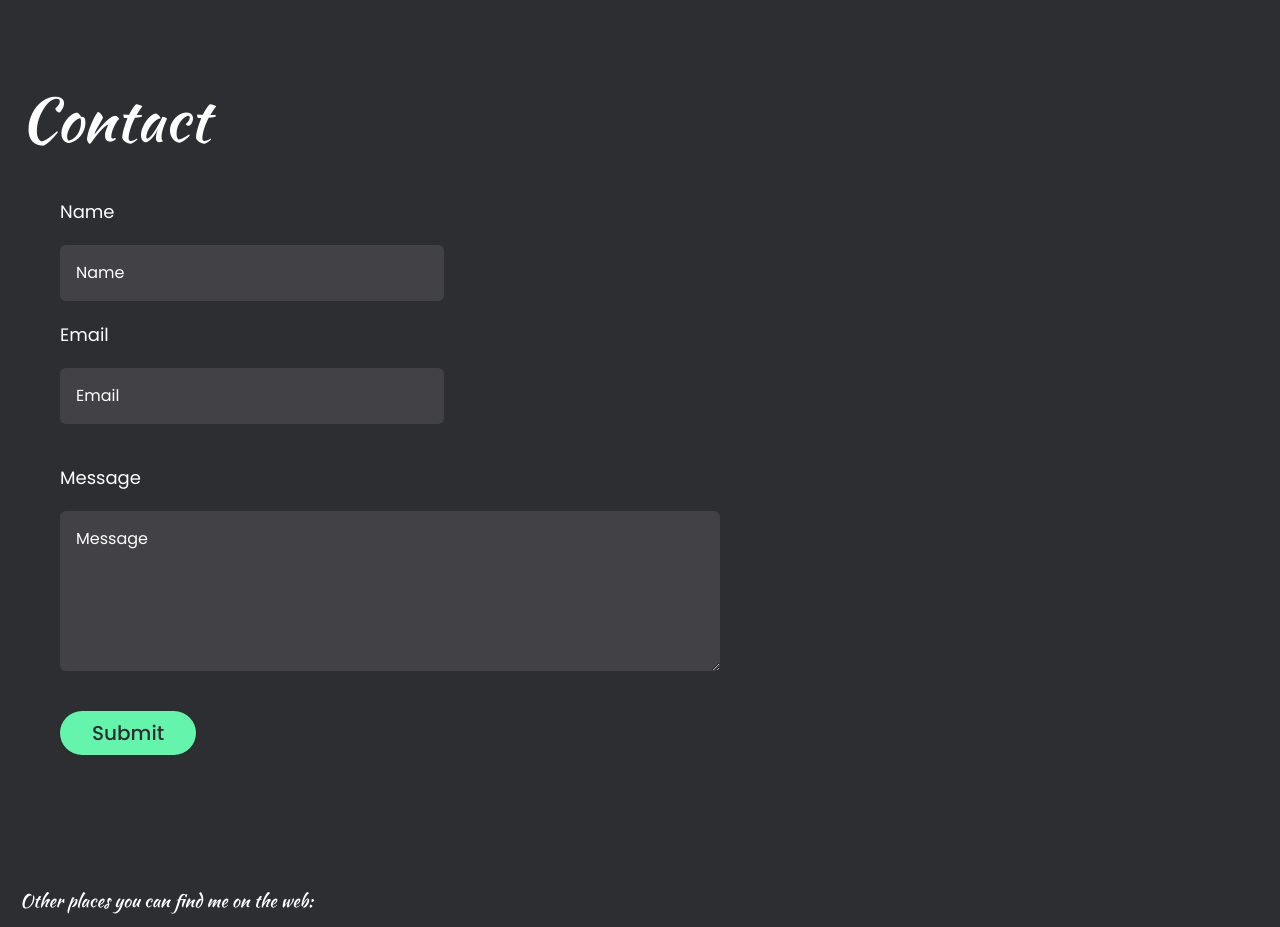
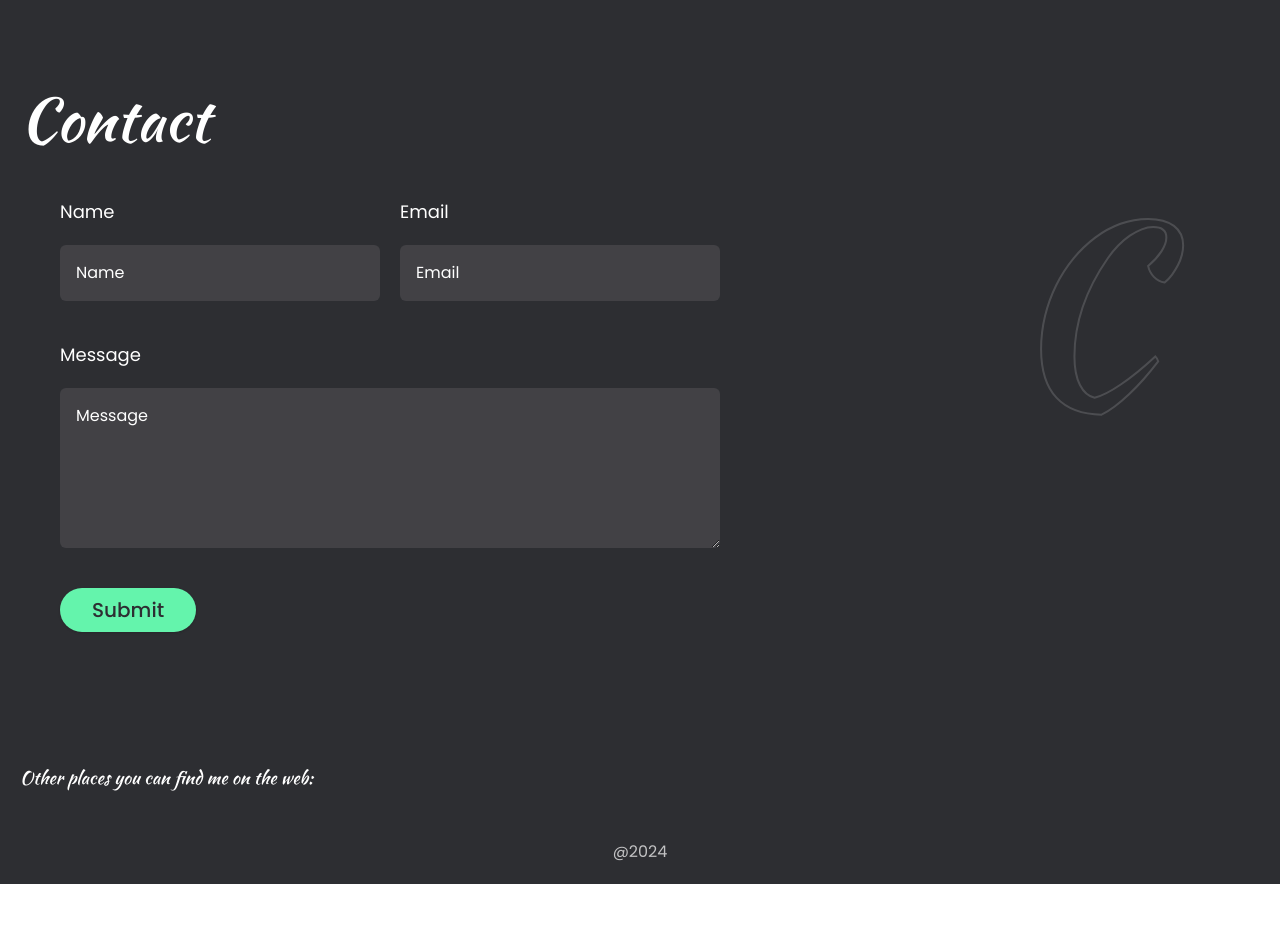
Before and after one commit to DaramolaD/saas_portfolio, a Next.js app: page / in a window 1280 px wide. Shown: the part 3620-4547 px from the top of the page. After the commit the page ends 4504 px from the top, so only its background shows below. Built offline with nearby package versions, Linux system fonts and the light colour scheme.

Commit message:
contact-container-fixed

```diff
--- a/components/Contact.jsx
+++ b/components/Contact.jsx
@@ -8,9 +8,9 @@ const Contact = () => {
     <div className="bg-bg1-normal w-full h-fit flex justify-center py-28" id="contact">
       <div className="relative max-w-screen-2xl gap-12 w-full flex items-start flex-col px-5">
         <SectionHeader>Contact</SectionHeader>
-        <div className="grid md:pl-10 gap-10 max-w-[700px] w-full">
+        <div className="grid pl-0 md:pl-10 gap-10 max-w-[700px] w-full">
           <div className="flex w-full flex-wrap gap-5">
-            <div className="flex flex-1 flex-col w-full max-w-sm item-start gap-5">
+            <div className="flex flex-1 flex-col w-full item-start gap-5">
               <label
                 htmlFor="name"
                 className="text-lg leading-normal text-white"
@@ -21,10 +21,10 @@ const Contact = () => {
                 id="name"
                 type="text"
                 placeholder="Name"
-                className="p-4 rounded-md bg-bg2-400 text-white placeholder-white"
+                className="p-4 rounded-md bg-bg2-400 w-full text-white placeholder-white"
               />
             </div>
-            <div className="flex flex-1 flex-col w-full max-w-sm item-start gap-5">
+            <div className="flex flex-1 flex-col w-full item-start gap-5">
               <label
                 htmlFor="email"
                 className="text-lg leading-normal text-white"
@@ -35,7 +35,7 @@ const Contact = () => {
                 id="email"
                 type="email"
                 placeholder="Email"
-                className="p-4 rounded-md bg-bg2-400 text-white placeholder-white"
+                className="p-4 rounded-md bg-bg2-400 w-full text-white placeholder-white"
               />
             </div>
           </div>
@@ -55,7 +55,7 @@ const Contact = () => {
           </div>
           <Button variant="default" size="lg" className="w-fit max-w-[150px]">Submit</Button>
         </div>
-        {/* <ContainerStroke>C</ContainerStroke> */}
+        <ContainerStroke>C</ContainerStroke>
       </div>
     </div>
   );
```
